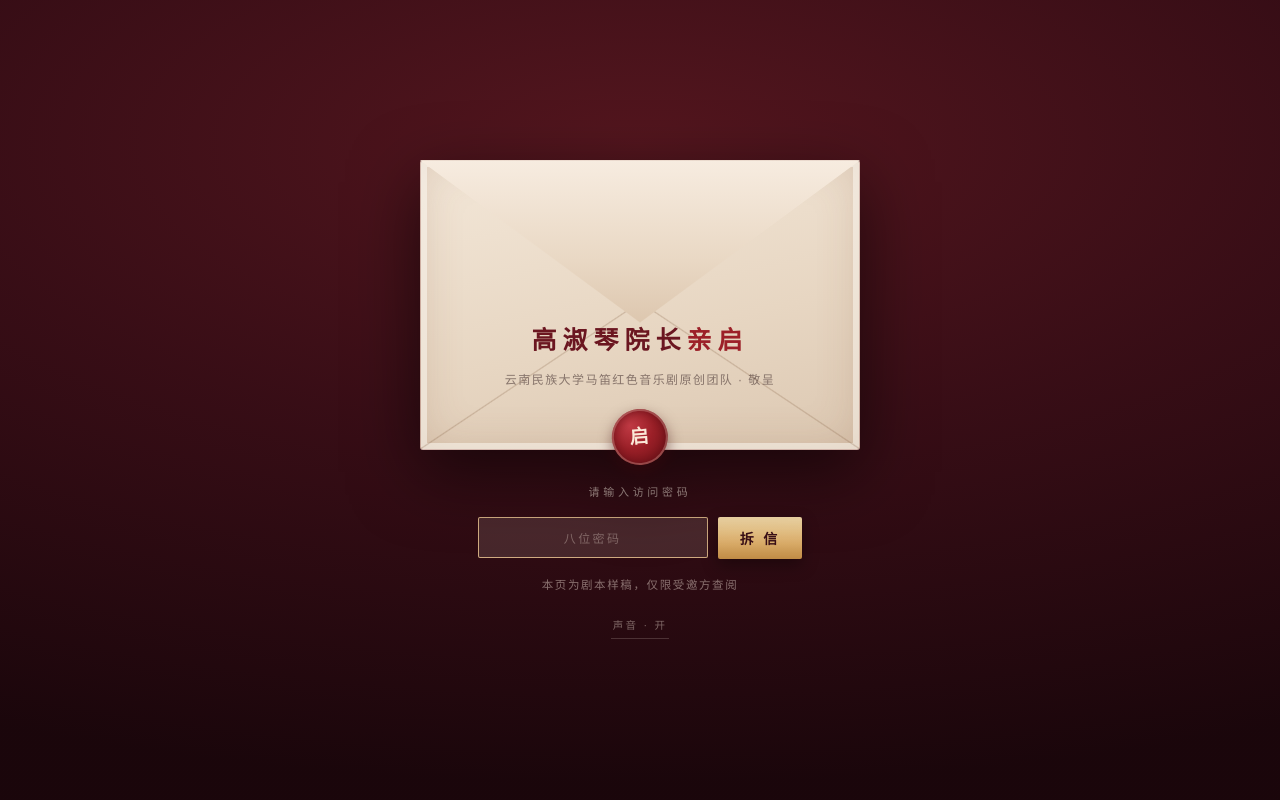
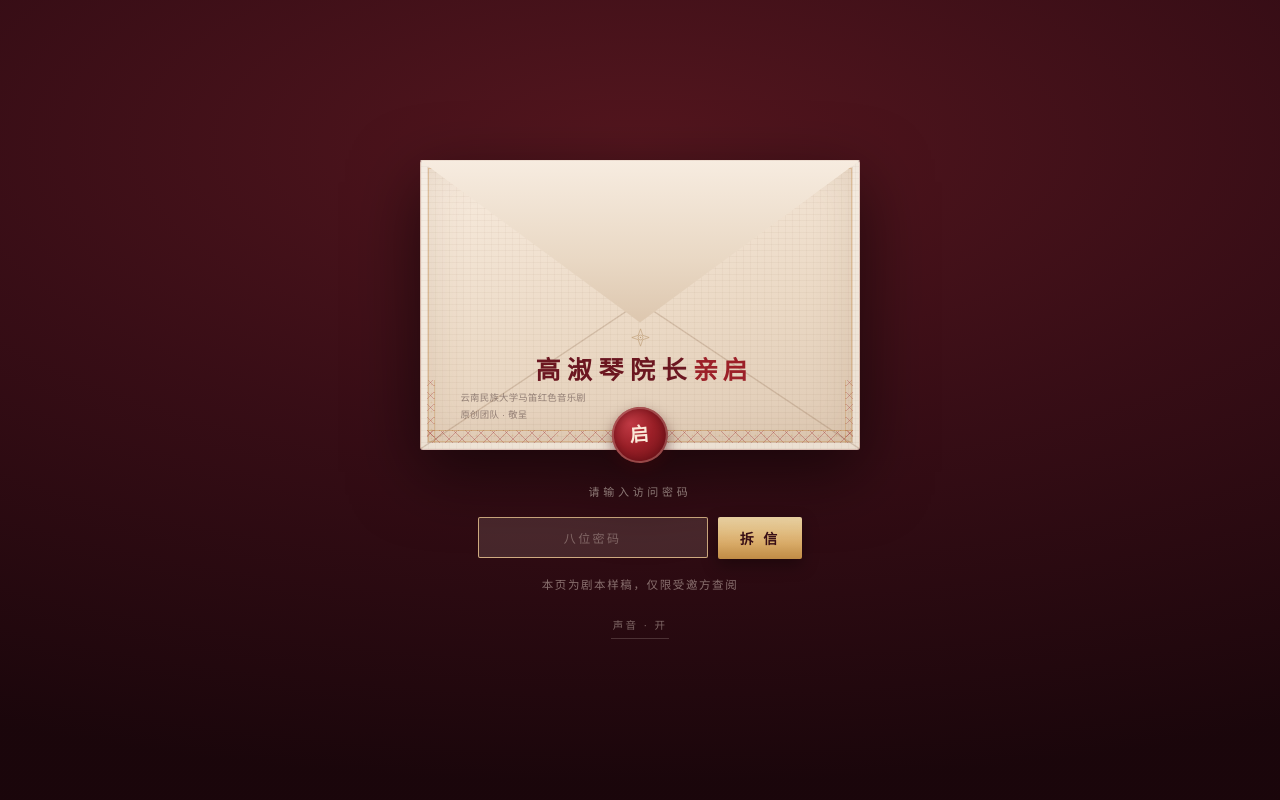
Before and after one commit to ZHOUYAOBAI/bainianxingyu2, a plain HTML site: page index.html in a window 1280 px wide. Shown: the top 800 px of the page. Drawn offline with Linux system fonts and the light colour scheme; a web font is replaced by a local one.

Commit message:
封面信封改致高淑琴院长：暖宣纸、金线内框、彝绣菱格纹边饰、八芒太阳纹与左下两行落款

```diff
--- a/index.html
+++ b/index.html
@@ -34,9 +34,9 @@ html.is-locked{overflow:hidden;}
 }
 .env-body{
   position:absolute;inset:0;z-index:1;border-radius:3px;overflow:hidden;
-  background:linear-gradient(168deg,#F3E7D8 0,#E7D6C2 58%,#DCC8B2 100%);
-  border:1px solid rgba(107,22,32,.22);
-  box-shadow:inset 0 0 0 6px rgba(255,253,247,.5),inset 0 0 44px rgba(120,74,44,.18);
+  background:linear-gradient(168deg,#F8ECDF 0,#EBD9C5 56%,#DEC9B3 100%);
+  border:1px solid rgba(107,22,32,.2);
+  box-shadow:inset 0 0 0 6px rgba(255,253,247,.52),inset 0 0 46px rgba(120,74,44,.16);
 }
 /* 信封折线（下侧 V 形） */
 .env-lines{
@@ -59,21 +59,22 @@ html.is-locked{overflow:hidden;}
 .env-flap{backface-visibility:hidden;-webkit-backface-visibility:hidden;}
 /* 地址行 */
 .env-addr{
-  position:absolute;left:0;right:0;top:56%;z-index:2;
-  padding:0 12%;text-align:center;
+  position:absolute;left:0;right:0;top:57.5%;z-index:2;
+  padding:0 9%;text-align:center;
 }
 .env-to{
-  margin:0 0 10px;font-size:clamp(17px,2.1vw,25px);font-weight:700;letter-spacing:.24em;
-  color:#6B1620;line-height:1.5;
+  margin:0;font-size:clamp(18px,2vw,25px);font-weight:600;letter-spacing:.26em;
+  color:#6B1620;line-height:1.5;text-indent:.3em;
 }
-.env-to em{font-style:normal;color:#9C2028;}
-.env-from{
-  margin:0;font-family:var(--sans);font-size:clamp(10px,.95vw,12px);
-  letter-spacing:.12em;color:rgba(42,21,24,.5);line-height:1.7;
+.env-to em{font-style:normal;color:#9C2028;letter-spacing:.18em;}
+.env-sign{
+  position:absolute;left:9%;bottom:calc(clamp(10px,1.05vw,13px) + 12px);z-index:2;
+  margin:0;text-align:left;font-family:var(--sans);font-size:clamp(8.6px,.78vw,9.4px);
+  letter-spacing:.03em;color:rgba(42,21,24,.44);line-height:1.8;white-space:nowrap;
 }
 /* 火漆印 */
 .env-seal{
-  position:absolute;left:50%;bottom:-16px;transform:translateX(-50%) rotate(-4deg);z-index:5;
+  position:absolute;left:50%;bottom:-14px;transform:translateX(-50%) rotate(-4deg);z-index:5;
   width:clamp(46px,4.4vw,58px);height:clamp(46px,4.4vw,58px);border-radius:50%;
   display:flex;align-items:center;justify-content:center;
   background:radial-gradient(circle at 34% 28%,#C23B45 0,#9C2028 44%,#6E1218 100%);
@@ -82,6 +83,54 @@ html.is-locked{overflow:hidden;}
 }
 .env-seal span{
   font-size:clamp(16px,1.5vw,19px);font-weight:700;color:#FBE8D8;letter-spacing:.1em;
+}
+/* 土布经纬 */
+.env-cloth{
+  position:absolute;inset:0;z-index:0;pointer-events:none;
+  background:
+    repeating-linear-gradient(0deg,rgba(122,84,54,.045) 0 1px,transparent 1px 6px),
+    repeating-linear-gradient(90deg,rgba(122,84,54,.035) 0 1px,transparent 1px 7px);
+  mix-blend-mode:multiply;
+}
+/* 彝绣菱格纹边饰（红／金／褐，克制三色） */
+.env-weave{
+  position:absolute;z-index:2;pointer-events:none;
+  background:
+    repeating-linear-gradient(45deg,rgba(156,32,40,.3) 0 .7px,transparent .7px 9px),
+    repeating-linear-gradient(-45deg,rgba(156,32,40,.3) 0 .7px,transparent .7px 9px);
+}
+.env-weave::before{
+  content:"";position:absolute;inset:0;
+  background:radial-gradient(circle,rgba(192,139,69,.75) 0 .8px,transparent 1.1px) 0 0/9px 9px;
+  opacity:.32;
+}
+.env-weave--b{
+  left:6px;right:6px;bottom:6px;height:clamp(10px,1.05vw,13px);
+  border-top:1px solid rgba(192,139,69,.45);
+}
+.env-weave--l,.env-weave--r{top:76%;bottom:6px;width:clamp(6px,.62vw,8px);opacity:.85;}
+.env-weave--l{left:6px;border-right:1px solid rgba(192,139,69,.38);}
+.env-weave--r{right:6px;border-left:1px solid rgba(192,139,69,.38);}
+/* 金线内框 */
+.env-body::after{
+  content:"";position:absolute;inset:7px;z-index:3;pointer-events:none;
+  border:1px solid rgba(192,139,69,.34);
+}
+/* 太阳纹（彝族八芒） */
+.env-star{
+  display:block;width:clamp(17px,1.9vw,21px);height:clamp(17px,1.9vw,21px);
+  margin:0 auto clamp(3px,.5vh,5px);
+  color:rgba(150,106,52,.85);opacity:.62;
+}
+/* 名下行细线 */
+.env-rule{
+  position:relative;width:min(48%,158px);height:1px;margin:clamp(6px,.9vh,8px) auto 0;
+  background:linear-gradient(90deg,transparent,rgba(192,139,69,.72),transparent);
+}
+.env-rule::after{
+  content:"";position:absolute;left:50%;top:50%;width:5px;height:5px;
+  transform:translate(-50%,-50%) rotate(45deg);
+  background:rgba(156,32,40,.55);
 }
 .envelope.is-open .env-seal{transform:translateX(-50%) rotate(-4deg) scale(.9);opacity:.35;}
 
@@ -162,6 +211,11 @@ html.is-locked{overflow:hidden;}
   .envelope{width:min(80vw,340px);}
   .env-addr{top:52%;}
   .env-to{font-size:16px;letter-spacing:.16em;}
+  .env-sign{
+    left:7%;width:44%;max-width:44%;white-space:normal;
+    font-size:8.2px;letter-spacing:0;line-height:1.65;
+    bottom:calc(clamp(10px,1.05vw,13px) + 6px);
+  }
   .gate-row{flex-wrap:wrap;gap:10px;}
   #gateCode{width:180px;}
   .gr-l1,.gr-l2{font-size:clamp(38px,13.5vw,64px);}
@@ -192,11 +246,22 @@ html.is-locked{overflow:hidden;}
     <div class="gate-inner">
     <div class="envelope" id="envelope">
       <div class="env-body">
+        <div class="env-cloth" aria-hidden="true"></div>
         <div class="env-lines" aria-hidden="true"></div>
+        <div class="env-weave env-weave--b" aria-hidden="true"></div>
+        <div class="env-weave env-weave--l" aria-hidden="true"></div>
+        <div class="env-weave env-weave--r" aria-hidden="true"></div>
         <div class="env-addr">
+          <svg class="env-star" viewBox="0 0 40 40" aria-hidden="true">
+            <g fill="none" stroke="currentColor" stroke-width="1.2">
+              <path d="M20 3.5 L24.2 15.8 L36.5 20 L24.2 24.2 L20 36.5 L15.8 24.2 L3.5 20 L15.8 15.8 Z"/>
+              <circle cx="20" cy="20" r="4.6"/>
+            </g>
+            <circle cx="20" cy="20" r="1.3" fill="currentColor"/>
+          </svg>
           <p class="env-to">高淑琴院长<em>亲启</em></p>
-          <p class="env-from">云南民族大学马笛红色音乐剧原创团队 · 敬呈</p>
         </div>
+        <p class="env-sign">云南民族大学马笛红色音乐剧<br>原创团队 · 敬呈</p>
       </div>
       <div class="env-flap" id="envFlap" aria-hidden="true"></div>
       <div class="env-seal" aria-hidden="true"><span>启</span></div>
```
